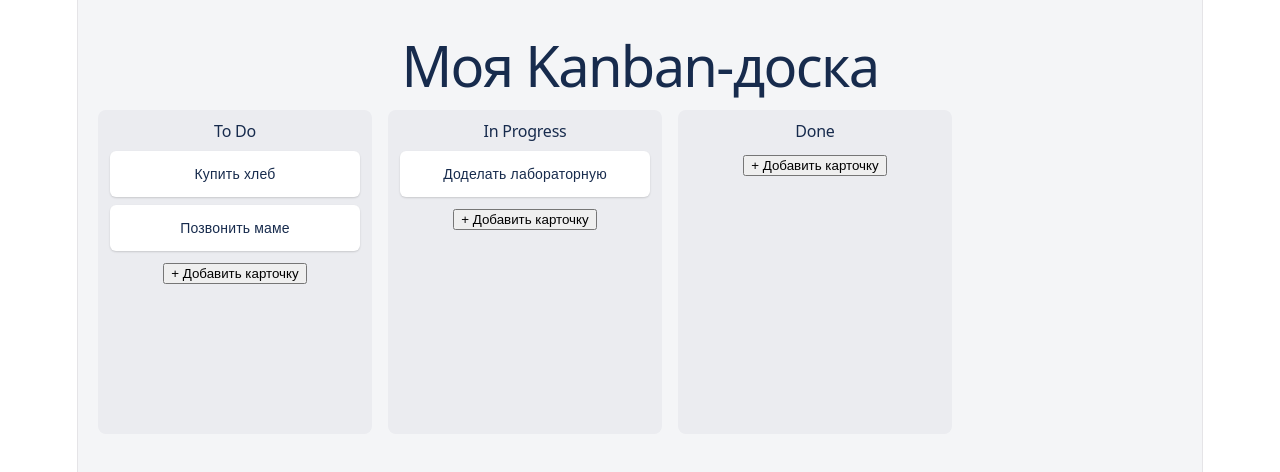
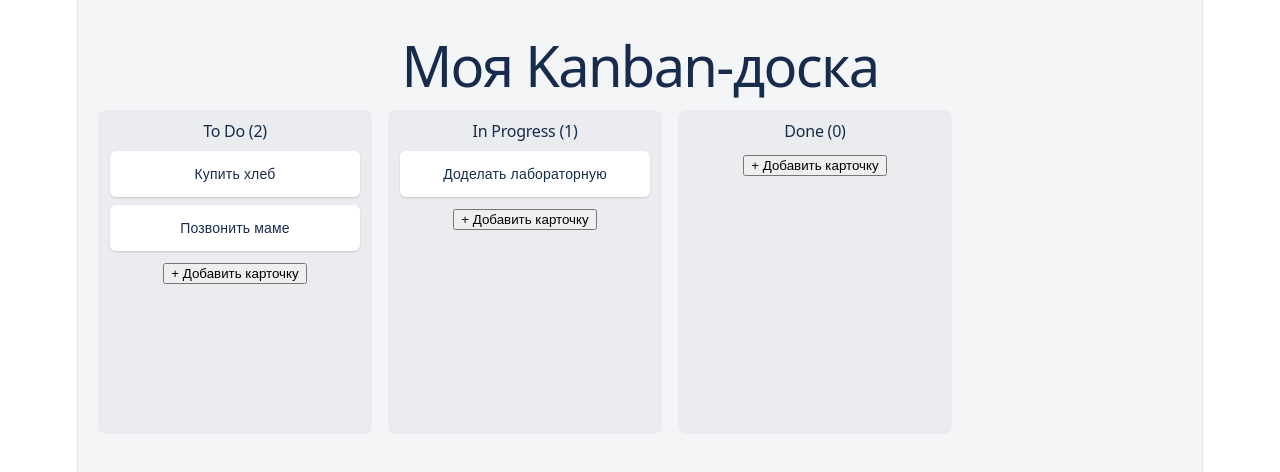
Before and after one commit to qqweedxx/kanban, a React (Vite) app: page / in a window 1280 px wide. Shown: the top 472 px of the page. Built offline with nearby package versions, Linux system fonts and the light colour scheme.

Commit message:
Drag n drop

```diff
--- a/package.json
+++ b/package.json
@@ -10,6 +10,7 @@
     "preview": "vite preview"
   },
   "dependencies": {
+    "@dnd-kit/core": "^6.3.1",
     "react": "^19.2.8",
     "react-dom": "^19.2.8"
   },
--- a/src/App.jsx
+++ b/src/App.jsx
@@ -1,4 +1,5 @@
 import { useState } from 'react'
+import { DndContext } from '@dnd-kit/core'
 import './App.css'
 import Column from './components/Column'
 import { initialColumns } from './data'
@@ -10,22 +11,50 @@ function App() {
     setColumns((prev) =>
       prev.map((col) =>
         col.id === columnId
-          ? {
-            ...col,
-            cards: [
-              ...col.cards,
-              { id: Date.now().toString(), title },
-            ],
-          }
+          ? { ...col, cards: [...col.cards, { id: Date.now().toString(), title }] }
           : col
       )
     )
   }
 
+  function handleDragEnd(event) {
+    const { active, over } = event
+    if (!over) return
+    const cardId = active.id
+    const targetColumnId = over.id
+
+    setColumns((prev) => {
+      let draggedCard = null
+      for (const col of prev) {
+        const found = col.cards.find((c) => c.id === cardId)
+        if (found) {
+          draggedCard = found
+          break
+        }
+      }
+      if (!draggedCard) return prev
+
+      const sourceColumn = prev.find((col) =>
+        col.cards.some((c) => c.id === cardId)
+      )
+      if (sourceColumn.id === targetColumnId) return prev
+
+      return prev.map((col) => {
+        if (col.id === sourceColumn.id) {
+          return { ...col, cards: col.cards.filter((c) => c.id !== cardId) }
+        }
+        if (col.id === targetColumnId) {
+          return { ...col, cards: [...col.cards, draggedCard] }
+        }
+        return col
+      })
+    })
+  }
+
   return (
+    <DndContext onDragEnd={handleDragEnd}>
       <div className="app">
         <h1>Моя Kanban-доска</h1>
-
         <div className="board">
           {columns.map((column) => (
             <Column
@@ -38,6 +67,7 @@ function App() {
           ))}
         </div>
       </div>
+    </DndContext>
   )
 }
 
--- a/src/components/Column.jsx
+++ b/src/components/Column.jsx
@@ -1,9 +1,12 @@
 import { useState } from 'react'
-import Card from './Card'
+import { useDroppable } from '@dnd-kit/core'
+import DraggableCard from './DraggableCard'
 
 function Column({ id, title, cards, onAddCard }) {
   const [isAdding, setIsAdding] = useState(false)
   const [newTitle, setNewTitle] = useState('')
+
+  const { setNodeRef } = useDroppable({ id })
 
   function handleSubmit(e) {
     e.preventDefault()
@@ -15,11 +18,13 @@ function Column({ id, title, cards, onAddCard }) {
   }
 
   return (
-    <div className="column">
-      <h2>{title}</h2>
+    <div className="column" ref={setNodeRef}>
+      <h2>
+        {title} <span className="count">({cards.length})</span>
+      </h2>
 
       {cards.map((card) => (
-        <Card key={card.id} title={card.title} />
+        <DraggableCard key={card.id} id={card.id} title={card.title} />
       ))}
 
       {isAdding ? (
@@ -33,10 +38,7 @@ function Column({ id, title, cards, onAddCard }) {
           />
         </form>
       ) : (
-        <button
-          className="add-card-btn"
-          onClick={() => setIsAdding(true)}
-        >
+        <button className="add-card-btn" onClick={() => setIsAdding(true)}>
           + Добавить карточку
         </button>
       )}
--- /dev/null
+++ b/src/components/DraggableCard.jsx
@@ -0,0 +1,18 @@
+import { useDraggable } from '@dnd-kit/core'
+import Card from './Card'
+
+function DraggableCard({ id, title }) {
+  const { attributes, listeners, setNodeRef, transform } = useDraggable({ id })
+
+  const style = transform
+    ? { transform: `translate(${transform.x}px, ${transform.y}px)` }
+    : undefined
+
+  return (
+    <div ref={setNodeRef} style={style} {...listeners} {...attributes}>
+      <Card title={title} />
+    </div>
+  )
+}
+
+export default DraggableCard
```
Also changed, not shown: 1 other file (tests, documents, lock files or other folders). Lines whose indentation alone changed are shown as unchanged.
